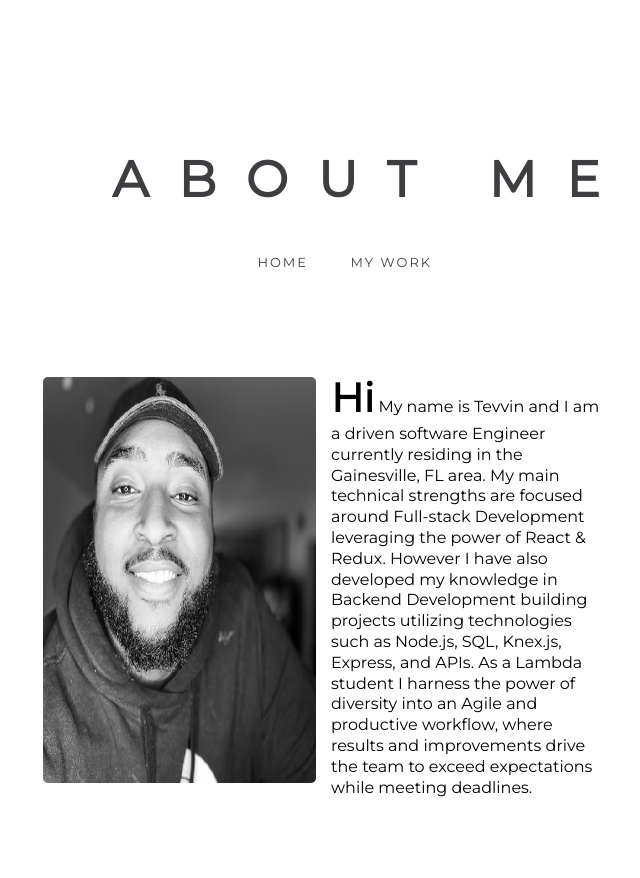
After one commit to TevvinStrong/Portfolio, a PHP site: page /aboutme.html in a window 1280 px wide. The commit adds this page. Shown: the whole page, without its empty margins (274-914 px from the left). Run offline with PHP 8.4, Linux system fonts and the light colour scheme.

Commit message:
About me page is complete

```diff
--- /dev/null
+++ b/aboutme.html
@@ -0,0 +1,42 @@
+<!DOCTYPE html>
+<html lang="en">
+<head>
+    <meta charset="UTF-8">
+    <meta name="viewport" content="width=device-width, initial-scale=1.0">
+    <title>Tevvin Strong | About Me</title>
+    <!--Google font = Montserrat-->
+    <link href="https://fonts.googleapis.com/css?family=Montserrat&display=swap" rel="stylesheet">
+    <!--Stylesheet-->
+    <link rel="stylesheet" type="text/css" href="stylesheet.css">
+    <!--Favicon-->
+    <link rel="shortcut icon" type="image/png" href="images/favicon.png">
+</head>
+<body>
+    <div class="container">
+        <div class="header-section">
+            <h1 align="center">About Me</h1>
+        </div>
+
+        <div class="nav-bar items">
+            <ul>
+                <!--TODO:lINK PAGES TOGETHER: ADDITIONAL PAGES WILL LINK TO ONE ANOTHER-->
+                <li><a href="./index.html">Home</a></li>
+                <li><a href="./mywork.html">My Work</a></li>
+            </ul>
+        </div>
+
+        <div class="about">
+            <img src="./images/Tevvin.png" alt="Photo of Tevvin Strong(creator)">
+
+            <p>
+                <strong>Hi</strong>
+
+                My name is Tevvin and I am a driven software Engineer currently residing in the Gainesville, FL area. My main technical strengths are focused around Full-stack Development leveraging the power of React & Redux.
+
+                However I have also developed my knowledge in Backend Development building projects utilizing technologies such as Node.js, SQL, Knex.js, Express, and APIs.
+
+                As a Lambda student I harness the power of diversity into an Agile and productive workflow, where results and improvements drive the team to exceed expectations while meeting deadlines.
+            </p>
+        </div>
+</body>
+</html>
--- a/index.html
+++ b/index.html
@@ -7,10 +7,9 @@
     <title>Tevvin Strong | Home</title>
     <!--Google font = Montserrat-->
     <link href="https://fonts.googleapis.com/css?family=Montserrat&display=swap" rel="stylesheet">
-    <!--Font Awesome-->
-    <link rel="stylesheet" href="https://cdnjs.cloudflare.com/ajax/libs/font-awesome/4.7.0/css/font-awesome.min.css">
     <!--Stylesheet-->
     <link rel="stylesheet" type="text/css" href="stylesheet.css">
+    <!--Favicon-->
     <link rel="shortcut icon" type="image/png" href="images/favicon.png">
 </head>
 
@@ -29,7 +28,7 @@
                 <!--TODO:lINK PAGES TOGETHER: ADDITIONAL PAGES WILL LINK TO ONE ANOTHER-->
                 <li><a href="#">Home</a></li>
                 <li><a href="./mywork.html">My Work</a></li>
-                <li><a href="#">About Me</a></li>
+                <li><a href="./aboutme.html">About Me</a></li>
             </ul>
         </div>
 
--- a/mywork.html
+++ b/mywork.html
@@ -4,8 +4,11 @@
     <meta charset="UTF-8">
     <meta name="viewport" content="width=device-width, initial-scale=1.0">
     <title>Tevvin Strong | My Work</title>
+    <!--Google font = Montserrat-->
+    <link href="https://fonts.googleapis.com/css?family=Montserrat&display=swap" rel="stylesheet">
     <!--Stylesheet-->
     <link rel="stylesheet" type="text/css" href="stylesheet.css">
+    <!--Favicon-->
     <link rel="shortcut icon" type="image/png" href="images/favicon.png">
 </head>
 <body>
@@ -18,7 +21,7 @@
             <ul>
                 <!--TODO:lINK PAGES TOGETHER: ADDITIONAL PAGES WILL LINK TO ONE ANOTHER-->
                 <li><a href="./index.html">Home</a></li>
-                <li><a href="#">About Me</a></li>
+                <li><a href="./aboutme.html">About Me</a></li>
             </ul>
         </div>
 
--- a/stylesheet.css
+++ b/stylesheet.css
@@ -110,14 +110,10 @@ a:hover {
     text-size-adjust: 100%;
     text-transform: uppercase;
     padding-right: 73px;
-    padding-left: 73px;;
+    padding-left: 73px;
 }
 
 /*STYLES FOR NAVBAR*/
-.container .nav-bar {
-
-}
-
 .container .nav-bar ul {
     display: flex;
     flex-direction: row;
@@ -476,3 +472,36 @@ a:hover {
 .container .projects .randomactsgenerator a:hover {
     background-color: #3e3e42;
 }
+
+/* About me page */
+
+.container .about {
+    display: flex;
+    flex-wrap: nowrap;
+    justify-content: center;
+    margin-top: 100px;
+    margin-bottom: 40px;
+    width: 700px;
+    max-width: 100%;
+}
+
+.container .about img {
+    height: 406px;
+    width: 273px;
+    margin-left: 10%;
+    margin-top: 5px;
+    border-radius: 5px;
+}
+
+.container .about p {
+    width: 278px;
+    line-height: 1.3;
+    padding-left:15px;
+    letter-spacing: 6%;
+    font-family: "Montserrat", "Arial", "Helvetica", "sans-serif";
+}
+
+.container .about p strong {
+    font-weight: 900;
+    font-size: 40px;
+}
```
Also changed, not shown: images/Tevvin.png (added).
